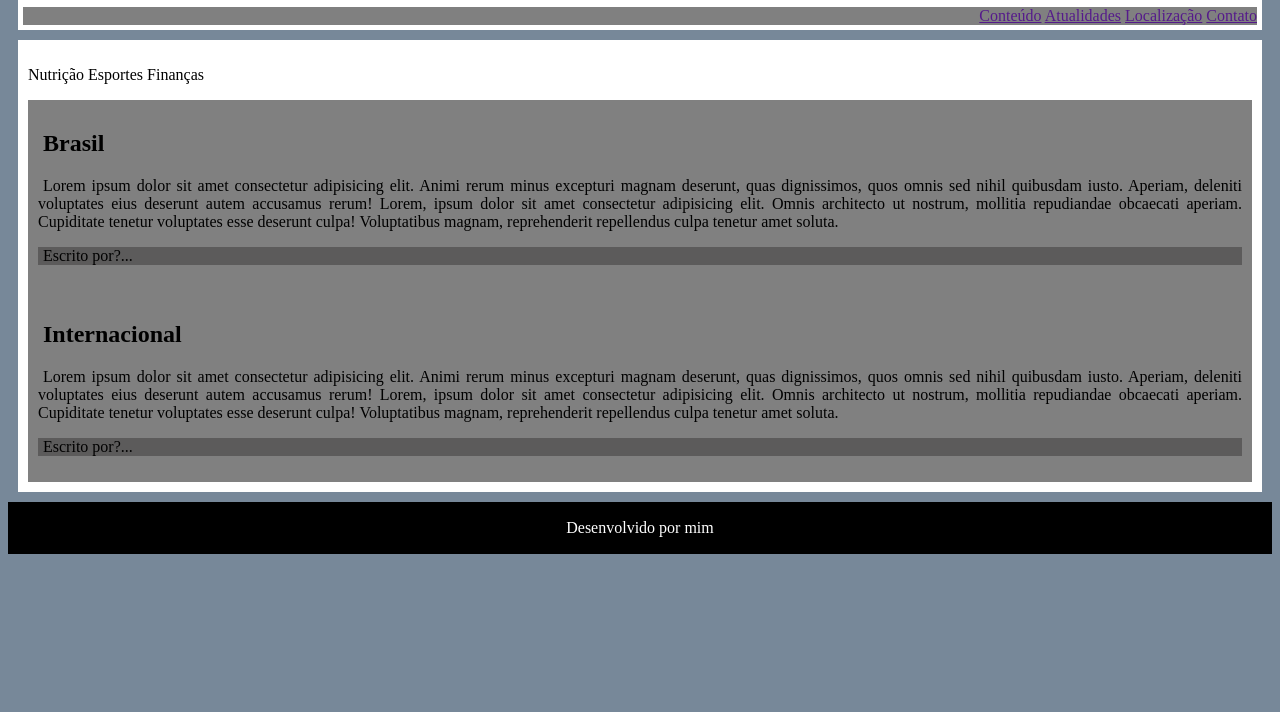
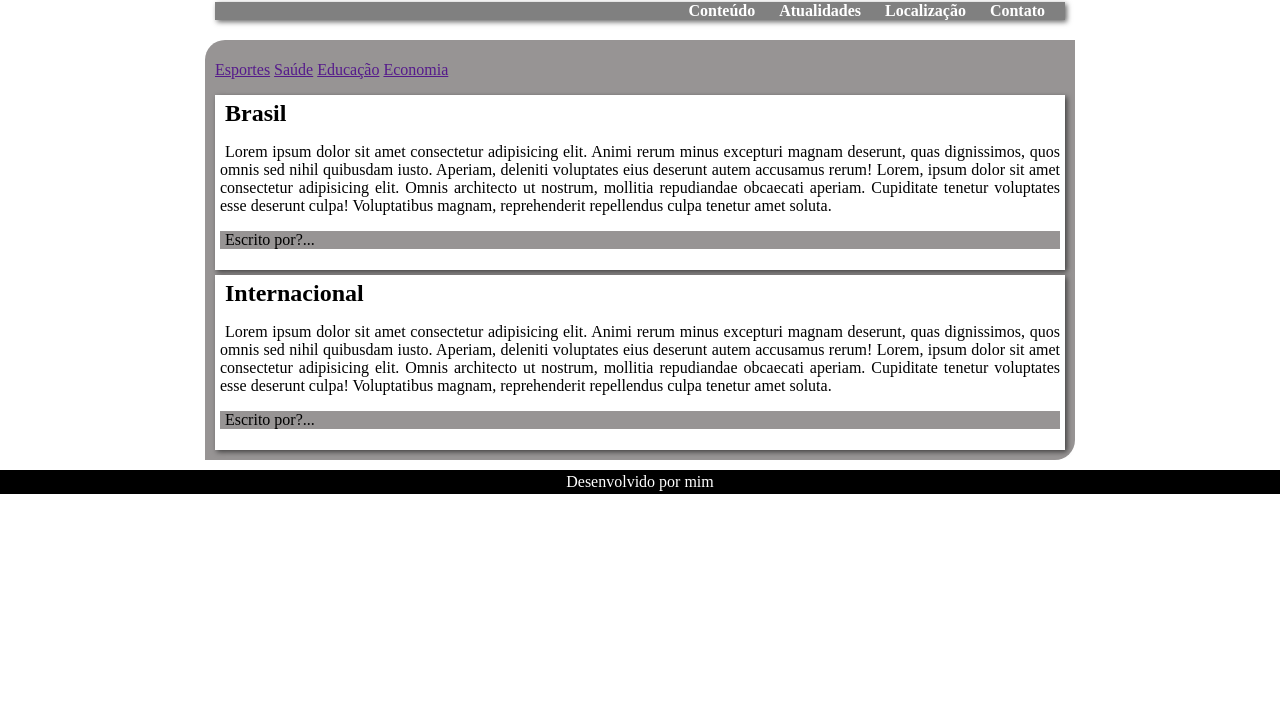
Before and after one commit to MirandaBeatriz/html-css, a plain HTML site: page exercícios/05-databoxes/caixas02.html in a window 1280 px wide. Shown: the part 88-800 px from the top of the page. Drawn offline with Linux system fonts and the light colour scheme.

Commit message:
Brincando com databoxes

```diff
--- a/exercícios/05-databoxes/caixas02.html
+++ b/exercícios/05-databoxes/caixas02.html
@@ -8,51 +8,89 @@
 
     <style>
         body{
-            background-color: lightslategray;
+            background-color: #fff;
+            margin: 0px;
         }
 
         header{
             background-color: #fff;
-            margin: 10px;
-            padding: 5px;
+            margin-bottom: 10px;
+            padding: 10px;
         }
 
         nav{
-            background-color: gray;
+            background-color: #808080;
+            width: 850px;
+            margin: auto;
+            text-align: right;
+
+            /*BOX-SHADOW:
+            Deslocamento horizontal
+            Deslocamento vertical
+            Espalhamento da sombra
+            Cor da sombra
+            */
+            box-shadow: 2px 2px 5px #0f0f0f9f;
+        }
+
+        nav > a{
             color: #fff;
-            text-align: right;
             text-decoration: none;
+            font-weight: bold;
+            margin-right: 20px;
+        }
+
+        nav > a:hover{
+            text-decoration: underline;
         }
 
         main{
-            background-color: #fff;
-            padding: 10px;
-            margin: 10px;
+            width: 850px;
+            background-color: #979494;
+            padding: 5px 10px 5px 10px;
+            margin: 10px auto;
+            border-radius: 20px 0px;
         }
 
         article{
-            background-color: gray;
-            padding: 10px;
+            background-color: #fff;
+            padding: 5px;
+
+            margin-bottom: 5px;
+
+            box-shadow: 2px 2px 5px #0f0f0f9f;
 
             text-align: justify;
             text-indent: 5px;
         }
 
         article>aside{
-            background-color: rgb(92, 91, 91);
+            background-color: #979494;
         }
 
         footer{
             background-color: #000;
             color: white;
             text-align: center;
-            padding: 1px;
-            margin: 0px;
+            padding: 3px;
+            margin-top: 0px;
+        }
+
+        footer > p{
+            margin: 0px;;
         }
 
 
         h1{
             text-align: center;
+        }
+
+        h2{
+            margin: 0px;
+        }
+
+        section#noticias{
+            margin-bottom: 5px;
         }
     </style>
 </head>
@@ -73,7 +111,12 @@
 
     <main>
         <section id="assuntos">
-            <p>Nutrição Esportes Finanças</p>
+            <p>
+                <a href="">Esportes</a>
+                <a href="">Saúde</a>
+                <a href="">Educação</a>
+                <a href="">Economia</a>
+            </p>
         </section>
         <section id="noticias">
             <article>
```
Also changed, not shown: 1 other file.
